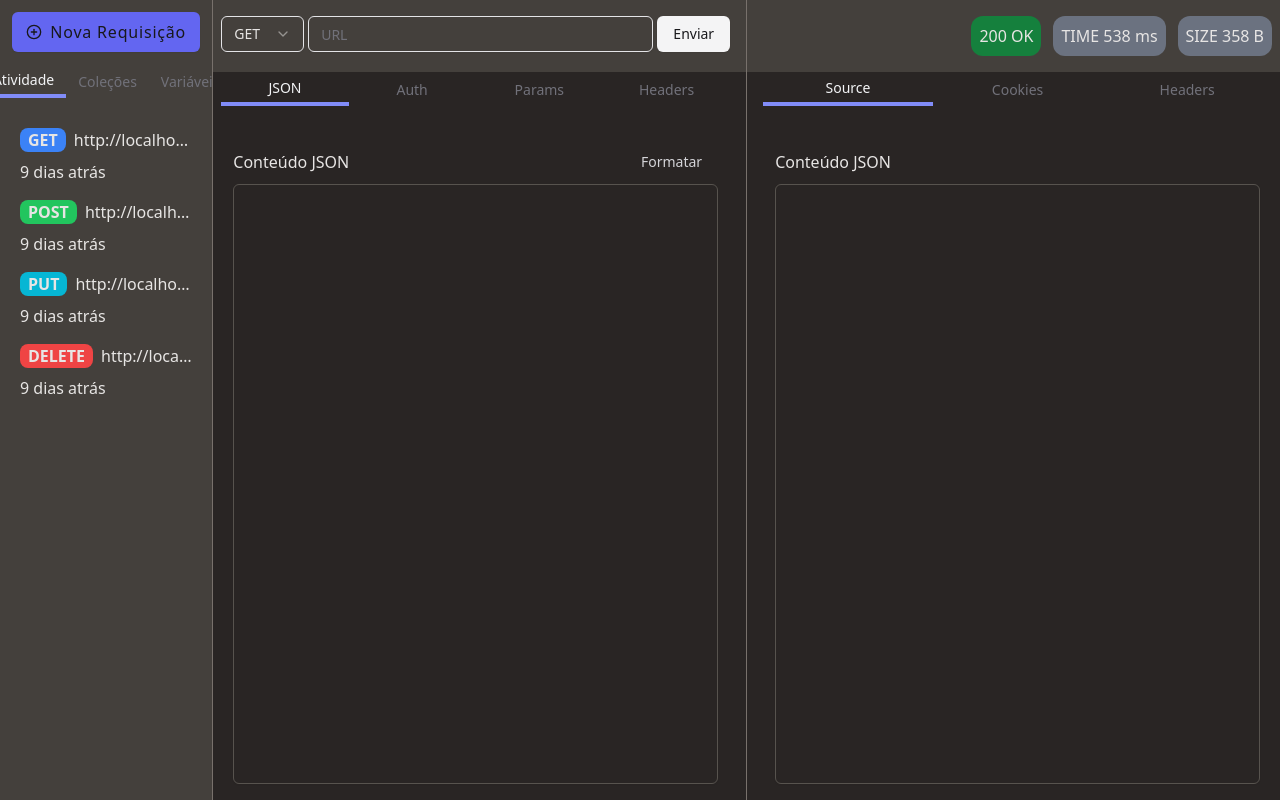
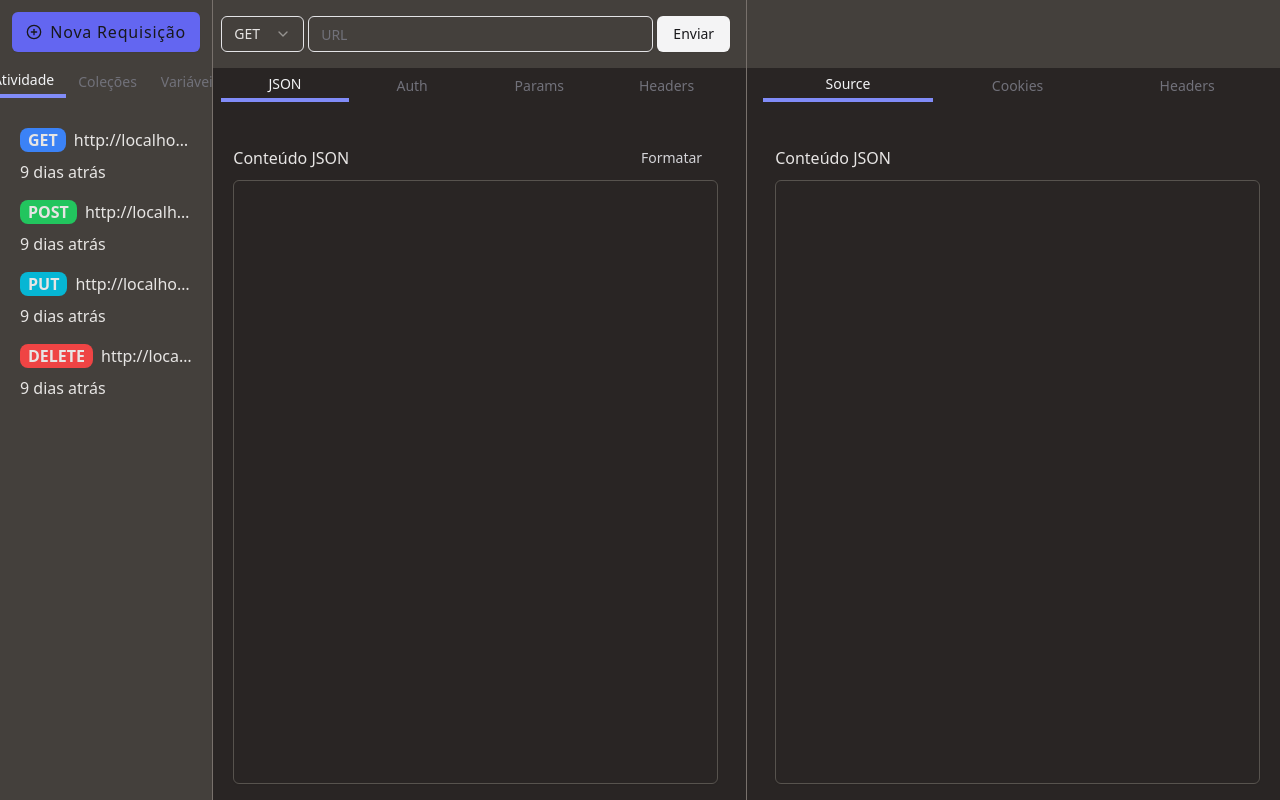
Before and after one commit to oleonardodick/zero-client, a React (Vite) app: page /requisicao/modificar/1 in a window 1280 px wide. Built offline with nearby package versions, Linux system fonts and the light colour scheme.

Commit message:
Criação da regra de response
Criada a regra de comunicação via AXIOS e a atualização dos dados de response.

```diff
--- a/package.json
+++ b/package.json
@@ -26,6 +26,7 @@
     "@radix-ui/react-separator": "^1.1.0",
     "@radix-ui/react-slot": "^1.1.0",
     "@radix-ui/react-tabs": "^1.1.1",
+    "axios": "^1.7.9",
     "better-sqlite3": "^11.5.0",
     "class-variance-authority": "^0.7.0",
     "clsx": "^2.1.1",
--- /dev/null
+++ b/src/ui/communication/requisicao.ts
@@ -0,0 +1,62 @@
+import axios, { AxiosError, AxiosResponse } from 'axios';
+import { Requisicao } from '@/shared/types';
+import { IRepostaCustomizada } from '../interface/IRespostaCustomizada';
+
+export const enviarRequisicao = async (
+  requisicao: Requisicao
+): Promise<IRepostaCustomizada> => {
+  const inicio: number = Date.now();
+  try {
+    const response = await axios({
+      method: requisicao.tipo,
+      url: requisicao.url,
+      data: requisicao.jsonEnvio,
+    });
+    const contentType: string = response.headers['content-type'];
+    if (!contentType || !contentType.includes('application/json')) {
+      const error: AxiosError = new AxiosError();
+
+      error.response = {
+        data: 'Recurso não encontrado',
+        status: 404,
+        statusText: 'Not Found',
+        headers: response.headers,
+        config: response.config,
+      };
+
+      throw error;
+    }
+    return montaRetorno(response, inicio, Date.now());
+  } catch (error: unknown) {
+    if (axios.isAxiosError(error)) {
+      if (error.response) {
+        return montaRetorno(error.response, inicio, Date.now());
+      }
+      if (error.request) {
+        return montaRetorno(error.request, inicio, Date.now());
+      }
+      throw new Error('teste');
+    }
+    throw error;
+  }
+};
+
+const calculaTamanhoResposta = (json: string): number => {
+  return new TextEncoder().encode(JSON.stringify(json, null, 2)).length;
+};
+
+const calculaTempoRequisicao = (inicio: number, fim: number): number => {
+  return fim - inicio;
+};
+
+const montaRetorno = (
+  response: AxiosResponse,
+  inicio: number,
+  fim: number
+): IRepostaCustomizada => {
+  return {
+    axiosResponse: response,
+    size: calculaTamanhoResposta(response.data),
+    time: calculaTempoRequisicao(inicio, fim),
+  };
+};
--- a/src/ui/components/cabecalhoRequisicao.tsx
+++ b/src/ui/components/cabecalhoRequisicao.tsx
@@ -1,3 +1,4 @@
+import { enviarRequisicao } from '../communication/requisicao';
 import useRequisicaoStore from '../store/requisicaoStore';
 import { Button } from './ui/button';
 import { Input } from './ui/input';
@@ -9,22 +10,35 @@ import {
   SelectTrigger,
   SelectValue,
 } from './ui/select';
+import useRespostaStore from '../store/respostaStore';
+import { Resposta } from '@/shared/types';
+import { IRepostaCustomizada } from '../interface/IRespostaCustomizada';
 
 const CabecalhoRequisicao = () => {
   const url = useRequisicaoStore((state) => state.requisicao.url);
   const setUrl = useRequisicaoStore((state) => state.setUrl);
   const tipo = useRequisicaoStore((state) => state.requisicao.tipo);
   const setTipo = useRequisicaoStore((state) => state.setTipo);
+  const setResposta = useRespostaStore((state) => state.setResposta);
 
   const handleAtualizaUrl = (url: string) => {
     setUrl(url);
   };
 
-  const handleEnviar = () => {
+  const handleEnviar = async () => {
     const requisicao = useRequisicaoStore.getState().requisicao;
-    const data = new Date().toLocaleDateString('pt-BR');
-    requisicao.data = data;
-    console.log(requisicao);
+    // const data = new Date().toLocaleDateString('pt-BR');
+    const retorno: IRepostaCustomizada = await enviarRequisicao(requisicao);
+    console.log(retorno);
+    const resposta: Resposta = {
+      idRequisicao: requisicao.id,
+      jsonRetorno: JSON.stringify(retorno.axiosResponse.data, null, 2),
+      status: retorno.axiosResponse.status,
+      statusText: retorno.axiosResponse.statusText,
+      size: retorno.size,
+      time: retorno.time,
+    };
+    setResposta(resposta);
   };
 
   return (
--- a/src/ui/components/cabecalhoResposta.tsx
+++ b/src/ui/components/cabecalhoResposta.tsx
@@ -1,9 +1,31 @@
+import useRespostaStore from '../store/respostaStore';
+
 const CabecalhoResposta = () => {
+  const resposta = useRespostaStore((state) => state.resposta);
   return (
     <div className="flex gap-3 justify-end py-4 px-2">
-      <span className="bg-green-700 rounded-xl p-2">200 OK</span>
-      <span className="bg-gray-500 rounded-xl p-2">TIME 538 ms</span>
-      <span className="bg-gray-500 rounded-xl p-2">SIZE 358 B</span>
+      {resposta.status > 0 && (
+        <span
+          className={`${
+            resposta.status.toString().startsWith('2')
+              ? 'bg-green-700'
+              : 'bg-red-700'
+          } rounded-xl p-2`}
+        >
+          {resposta.status} {resposta.statusText}
+        </span>
+      )}
+      {resposta.time > 0 && (
+        <span className="bg-gray-500 rounded-xl p-2">
+          Time {resposta.time} ms
+        </span>
+      )}
+
+      {resposta.size > 0 && (
+        <span className="bg-gray-500 rounded-xl p-2">
+          Size {resposta.size} Bytes
+        </span>
+      )}
     </div>
   );
 };
--- a/src/ui/components/editorJson.tsx
+++ b/src/ui/components/editorJson.tsx
@@ -2,6 +2,7 @@ import { Textarea } from './ui/textarea';
 import { Button } from './ui/button';
 import { useCallback, useRef } from 'react';
 import useRequisicaoStore from '../store/requisicaoStore';
+import useRespostaStore from '../store/respostaStore';
 
 type Tipo = 'requisicao' | 'resposta';
 
@@ -14,9 +15,7 @@ const EditorJson = ({ tipo, readOnly = false }: EditorJsonProps) => {
   const textAreaJsonRef = useRef<HTMLTextAreaElement>(null);
   const setJsonEnvio = useRequisicaoStore((state) => state.setJsonEnvio);
   const jsonEnvio = useRequisicaoStore((state) => state.requisicao.jsonEnvio);
-  const jsonRetorno = useRequisicaoStore(
-    (state) => state.requisicao.jsonRetorno
-  );
+  const jsonRetorno = useRespostaStore((state) => state.resposta.jsonRetorno);
 
   const handleKeyDown = (event: React.KeyboardEvent<HTMLTextAreaElement>) => {
     if (event.key === 'Tab') {
--- a/src/ui/context/requisicaoContext.tsx
+++ /dev/null
@@ -1,62 +0,0 @@
-import { Requisicao } from '@/shared/types';
-import { createContext, useContext, useState, ReactNode } from 'react';
-
-interface RequisicaoContextProps {
-  requisicoes: Requisicao[];
-  adicionarRequisicao: (novaRequisicao: Requisicao) => void;
-  atualizarRequisicao: (id: string, atualizacao: Partial<Requisicao>) => void;
-  removerRequisicao: (id: string) => void;
-}
-
-const RequisicaoContext = createContext<RequisicaoContextProps | undefined>(
-  undefined
-);
-
-interface RequisicaoProviderProps {
-  children: ReactNode;
-}
-export const RequisicaoProvider = ({ children }: RequisicaoProviderProps) => {
-  const [requisicoes, setRequisicoes] = useState<Requisicao[]>([]);
-
-  const adicionarRequisicao = (novaRequisicao: Requisicao) => {
-    setRequisicoes((prev) => [...prev, novaRequisicao]);
-  };
-
-  const atualizarRequisicao = (
-    id: string,
-    atualizacao: Partial<Requisicao>
-  ) => {
-    setRequisicoes((prev) =>
-      prev.map((requisicao) =>
-        requisicao.id === id ? { ...requisicao, ...atualizacao } : requisicao
-      )
-    );
-  };
-
-  const removerRequisicao = (id: string) => {
-    setRequisicoes((prev) => prev.filter((requisicao) => requisicao.id !== id));
-  };
-
-  return (
-    <RequisicaoContext.Provider
-      value={{
-        requisicoes,
-        adicionarRequisicao,
-        atualizarRequisicao,
-        removerRequisicao,
-      }}
-    >
-      {children}
-    </RequisicaoContext.Provider>
-  );
-};
-
-export const useRequisicao = (): RequisicaoContextProps => {
-  const context = useContext(RequisicaoContext);
-  if (!context) {
-    throw new Error(
-      'useRequisicao deve ser usado dentro de um RequisicaoProvider'
-    );
-  }
-  return context;
-};
--- /dev/null
+++ b/src/ui/interface/IRespostaCustomizada.ts
@@ -0,0 +1,7 @@
+import { AxiosResponse } from 'axios';
+
+export interface IRepostaCustomizada {
+  axiosResponse: AxiosResponse;
+  size: number;
+  time: number;
+}
--- a/src/ui/store/requisicaoStore.ts
+++ b/src/ui/store/requisicaoStore.ts
@@ -7,7 +7,6 @@ type RequisicaoStore = {
   setUrl: (url: string) => void;
   setTipo: (tipo: string) => void;
   setJsonEnvio: (json: string) => void;
-  setJsonRetorno: (json: string) => void;
   addQueryParam: (queryParam: QueryParam) => void;
   updateQueryParam: (id: string, updatedValues: QueryParam) => void;
   deleteQueryParam: (id: string) => void;
@@ -53,13 +52,6 @@ const useRequisicaoStore = create<RequisicaoStore>((set) => ({
       requisicao: {
         ...state.requisicao,
         jsonEnvio: json,
-      },
-    })),
-  setJsonRetorno: (json) =>
-    set((state) => ({
-      requisicao: {
-        ...state.requisicao,
-        jsonRetorno: json,
       },
     })),
   addQueryParam: (queryParam) =>
--- /dev/null
+++ b/src/ui/store/respostaStore.ts
@@ -0,0 +1,24 @@
+import { Resposta } from '@/shared/types';
+import { create } from 'zustand';
+
+type RespostaStore = {
+  resposta: Resposta;
+  setResposta: (novaResposta: Resposta) => void;
+};
+
+const useRespostaStore = create<RespostaStore>((set) => ({
+  resposta: {
+    idRequisicao: '',
+    jsonRetorno: '',
+    status: 0,
+    statusText: '',
+    size: 0,
+    time: 0,
+  },
+  setResposta: (novaResposta) =>
+    set(() => ({
+      resposta: novaResposta,
+    })),
+}));
+
+export default useRespostaStore;
```
Also changed, not shown: src/shared/types.ts (+9 -1 lines), 1 other file (tests, documents, lock files or other folders).
